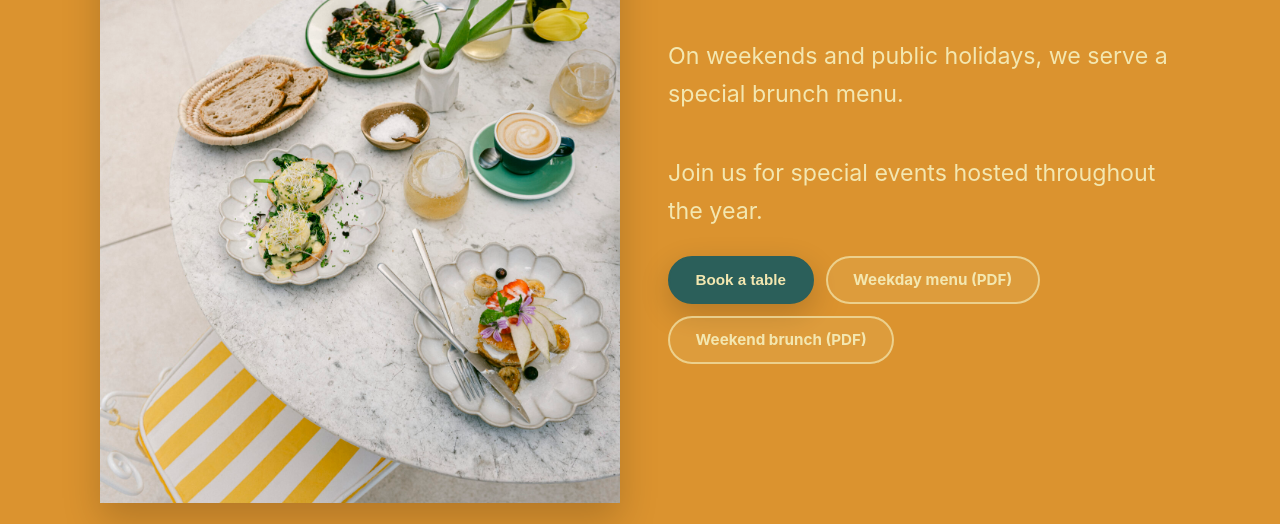
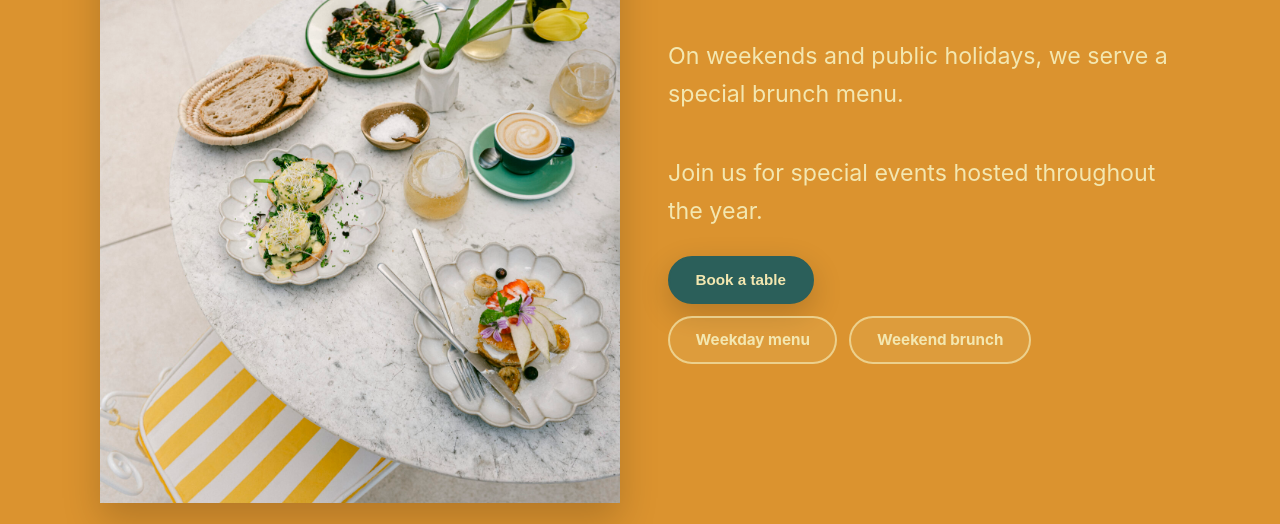
Before and after one commit to Terrenoclub/Terrenoclub.github.io, a website: page staging/index.html in a window 1280 px wide. Shown: the part 4475-4999 px from the top of the page. Drawn offline with Linux system fonts and the light colour scheme; a web font is replaced by a local one.

Commit message:
Staging: menu buttons on one row under Book a table, drop (PDF) labels
Co-Authored-By: Claude Opus 5.5 <noreply@anthropic.com>

```diff
--- a/staging/assets/css/site.css
+++ b/staging/assets/css/site.css
@@ -1296,6 +1296,13 @@ body {
       gap: 12px;
     }
 
+    .cta-menu-row {
+      display: flex;
+      flex-basis: 100%;
+      flex-wrap: wrap;
+      gap: 12px;
+    }
+
     body.modal-open {
       overflow: hidden;
     }
--- a/staging/assets/i18n/en.json
+++ b/staging/assets/i18n/en.json
@@ -102,9 +102,9 @@
       "paragraph2": "On weekends and public holidays, we serve a special brunch menu.",
       "paragraph3": "Join us for special events hosted throughout the year.",
       "bookTableCta": "Book a table",
-      "menuWeekCtaLabel": "Weekday menu (PDF)",
+      "menuWeekCtaLabel": "Weekday menu",
       "menuWeekCtaAria": "Open the weekday menu PDF in a new tab",
-      "menuWeekendCtaLabel": "Weekend brunch (PDF)",
+      "menuWeekendCtaLabel": "Weekend brunch",
       "menuWeekendCtaAria": "Open the weekend brunch menu PDF in a new tab",
       "bookTableModalTitle": "Book a table",
       "bookTableCloseLabel": "Close table booking modal"
--- a/staging/assets/i18n/es.json
+++ b/staging/assets/i18n/es.json
@@ -102,9 +102,9 @@
       "paragraph2": "Los fines de semana y festivos servimos un brunch especial.",
       "paragraph3": "A lo largo del año organizamos eventos únicos para disfrutar en comunidad.",
       "bookTableCta": "Reservar mesa",
-      "menuWeekCtaLabel": "Menú entre semana (PDF)",
+      "menuWeekCtaLabel": "Menú entre semana",
       "menuWeekCtaAria": "Abrir el menú de entre semana en una nueva pestaña",
-      "menuWeekendCtaLabel": "Brunch fin de semana (PDF)",
+      "menuWeekendCtaLabel": "Brunch fin de semana",
       "menuWeekendCtaAria": "Abrir el menú de brunch de fin de semana en una nueva pestaña",
       "bookTableModalTitle": "Reserva tu mesa",
       "bookTableCloseLabel": "Cerrar el modal de reservas"
--- a/staging/index.html
+++ b/staging/index.html
@@ -134,6 +134,7 @@
                 >
                   Book a table
                 </button>
+                <div class="cta-menu-row">
                 <a
                   class="cta-button cta-button--secondary"
                   href="assets/TERRENO-CLUB-menu-week.pdf"
@@ -142,7 +143,7 @@
                   aria-label="Open the weekday menu PDF in a new tab"
                   data-i18n-attr="aria-label:home.food.menuWeekCtaAria"
                 >
-                  <span data-i18n="home.food.menuWeekCtaLabel">Weekday menu (PDF)</span>
+                  <span data-i18n="home.food.menuWeekCtaLabel">Weekday menu</span>
                 </a>
                 <a
                   class="cta-button cta-button--secondary"
@@ -152,8 +153,9 @@
                   aria-label="Open the weekend brunch menu PDF in a new tab"
                   data-i18n-attr="aria-label:home.food.menuWeekendCtaAria"
                 >
-                  <span data-i18n="home.food.menuWeekendCtaLabel">Weekend brunch (PDF)</span>
+                  <span data-i18n="home.food.menuWeekendCtaLabel">Weekend brunch</span>
                 </a>
+                </div>
               </div>
             </div>
           </div>
```
